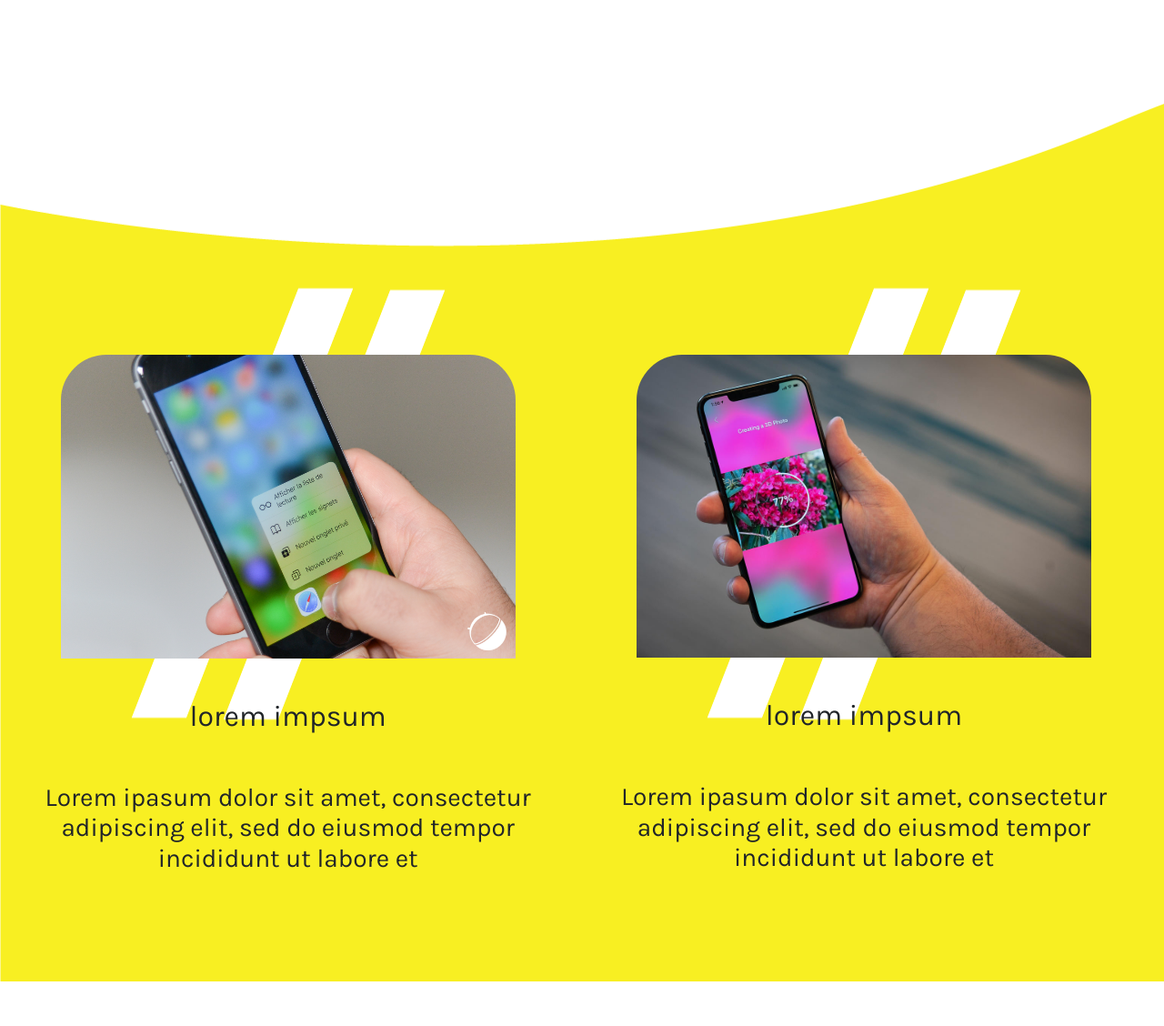
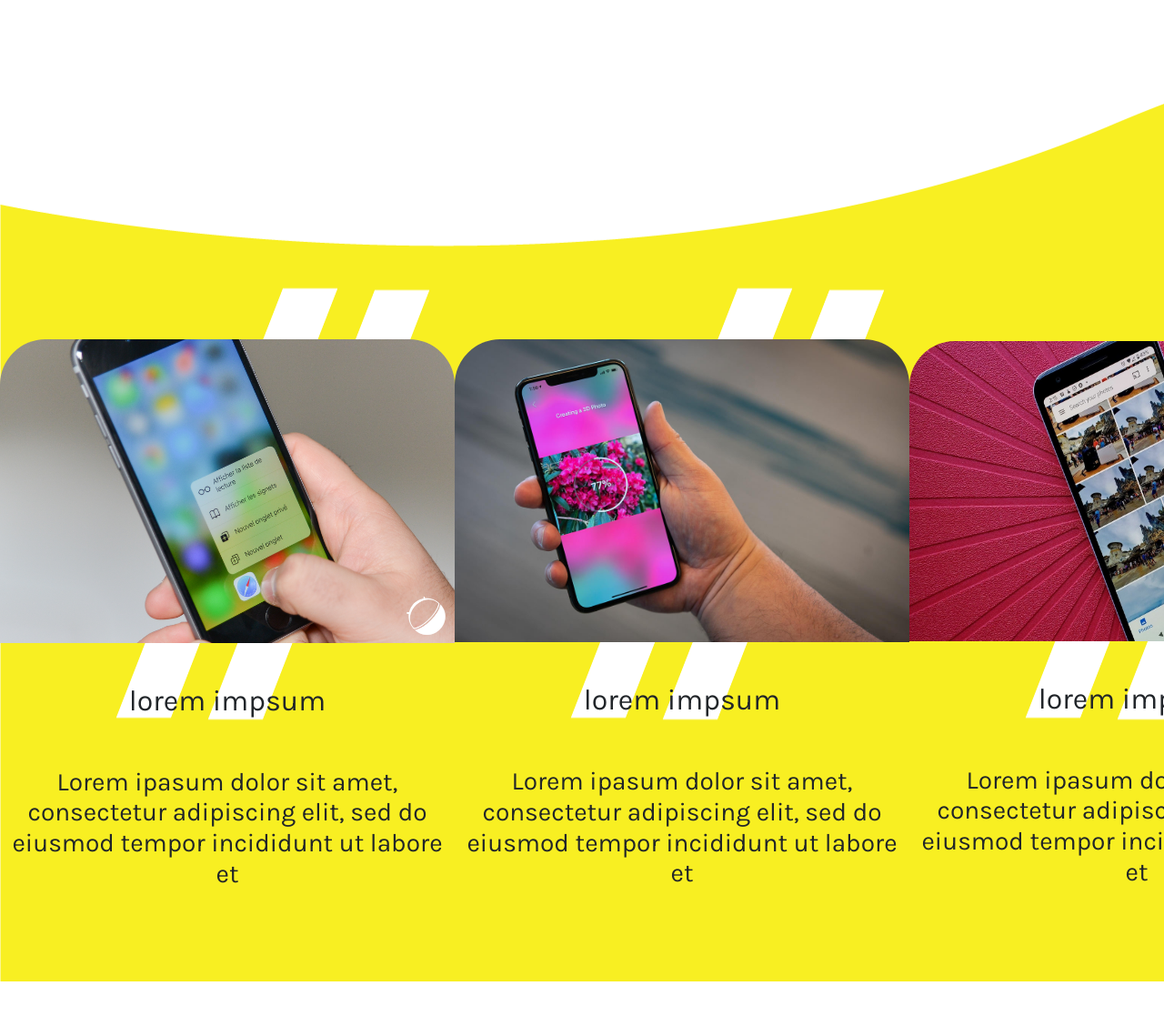
Before and after one commit to naythanpasapasa/htsltd, a PHP site: page / in a window 1280 px wide; the page is wider, and only the part inside the window is pictured. Shown: the part 2915-4043 px from the top of that part at 91% size. Run offline with PHP 8.4, Linux system fonts and the light colour scheme; some libraries are stand-ins or nearby versions.

Commit message:
removed width variable

```diff
--- a/assets/css/styles.css
+++ b/assets/css/styles.css
@@ -182,7 +182,6 @@
     /* background-image: url("4.png"); */
     background-repeat: no-repeat;
     background-size: 1920px auto;
-    width: 1900px;
     height: 1080px;
 }
 
```
